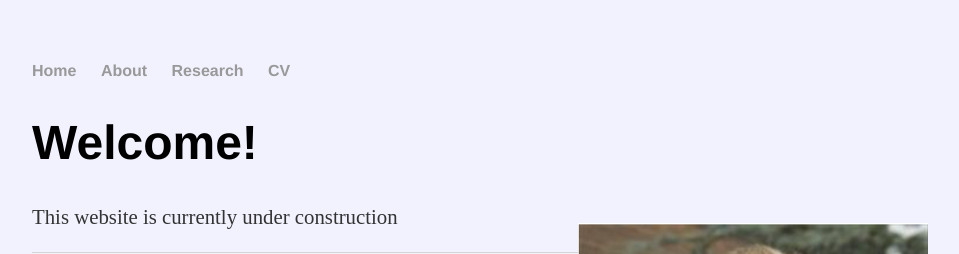
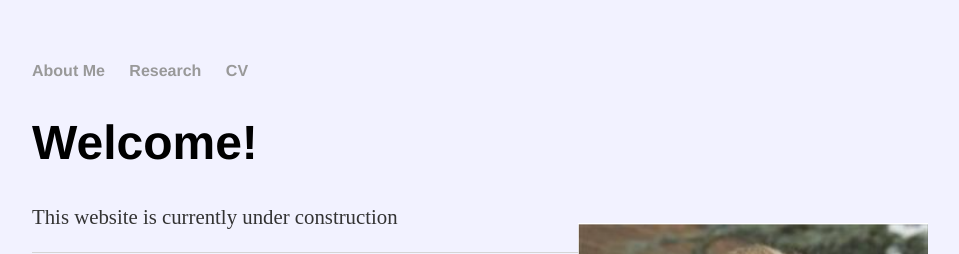
Before and after one commit to dhayes95/dhayes95.github.io, a Jekyll site: the page built from index.html, in a window 1280 px wide. Shown: the top 254 px of the page, without its empty margins (160-1119 px from the left). Built offline with Jekyll 4.4.1, drawn with Linux system fonts in a browser that asks for light colours.

Commit message:
Update default.html

```diff
--- a/_layouts/default.html
+++ b/_layouts/default.html
@@ -8,8 +8,8 @@
 		<body>
 			<nav>
 	    		<ul>
-	        		<li><a href="/">Home</a></li>
-		        	<li><a href="/about">About</a></li>
+	        		<li><a href="/">About Me</a></li>
+		        	<!--<li><a href="/about">About</a></li>-->
 				<li><a href="/research">Research</a></li>
 				<li><a href="/cv">CV</a></li>
 	    		</ul>
```
